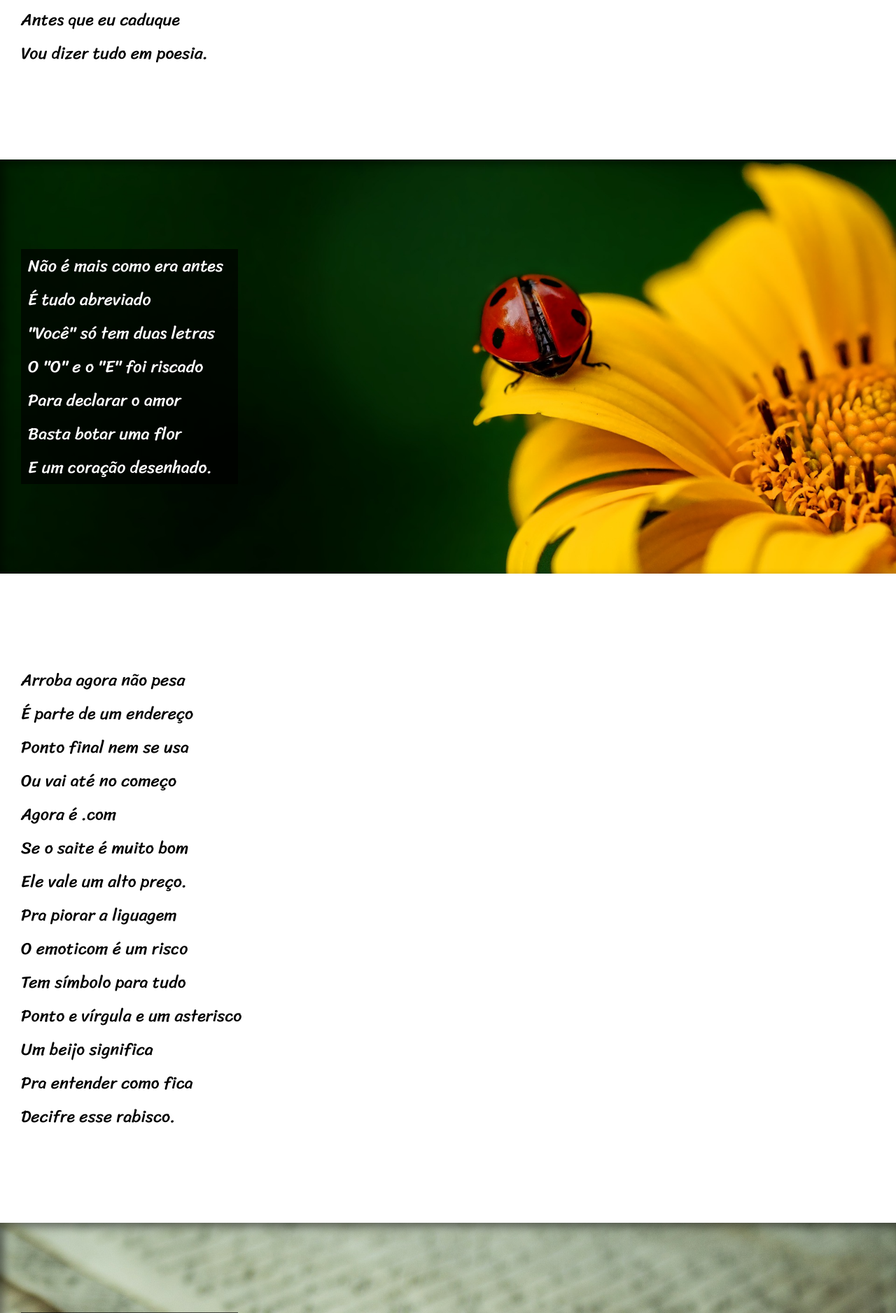
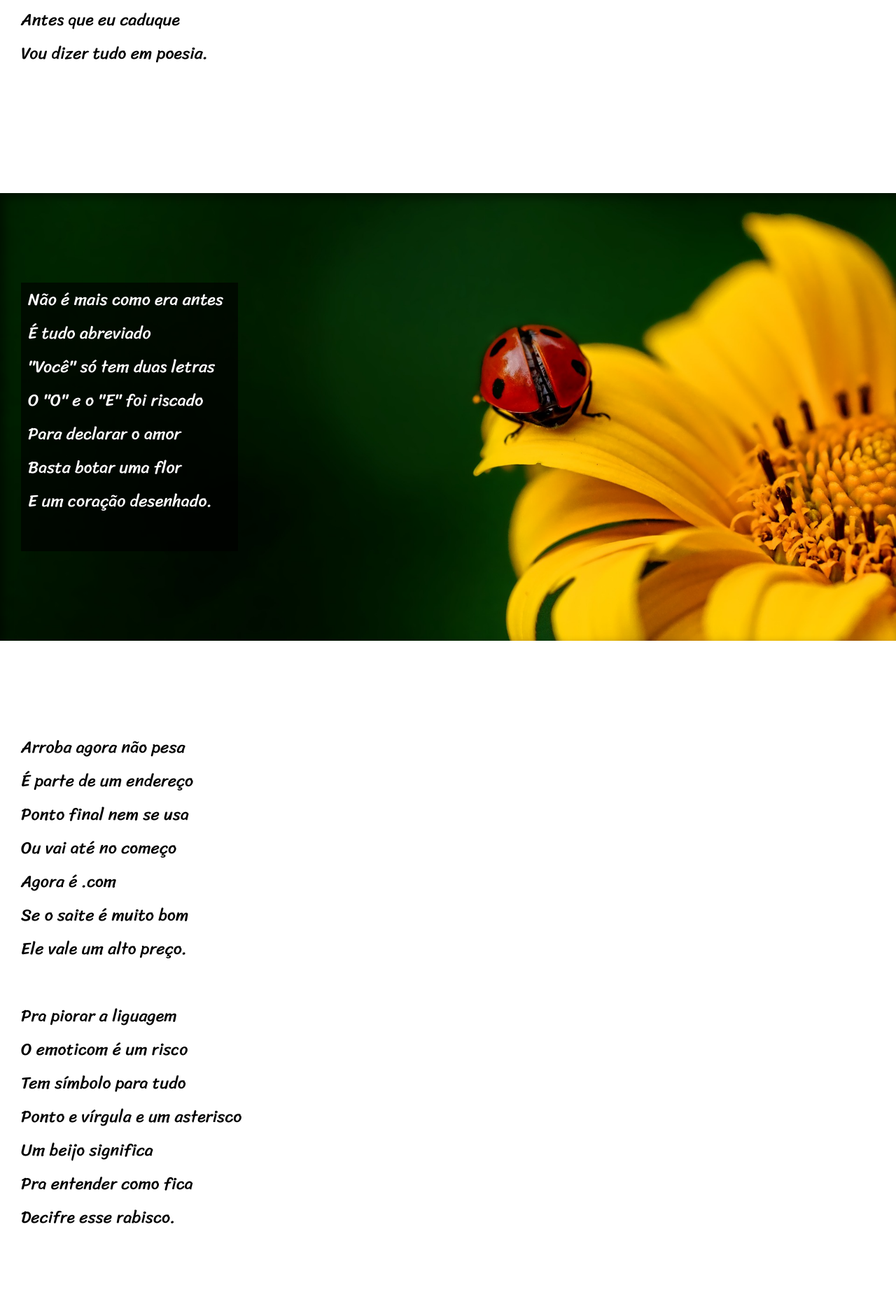
Before and after one commit to erichenriquesm/html5-e-css3, a PHP site: page / in a window 1280 px wide. Shown: the part 553-2430 px from the top of the page at 70% size. Run offline with PHP 8.4, Linux system fonts and the light colour scheme.

Commit message:
Update style.css

```diff
--- a/Desafios/d12/estilo/style.css
+++ b/Desafios/d12/estilo/style.css
@@ -56,6 +56,9 @@ header > h1{
      font-size: 1.5em;
  }
 
+section > p{
+    padding-bottom: 2em;
+}
  .normal{
      background-color: white;
      color: black;
```
